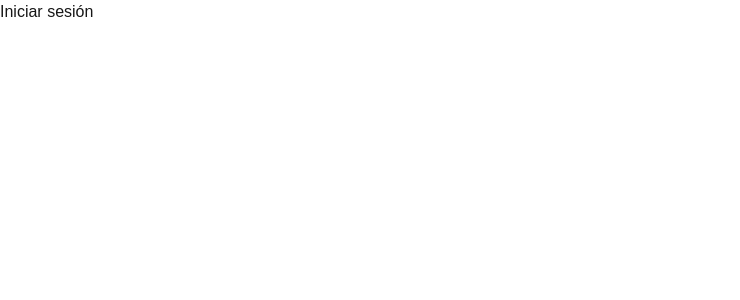
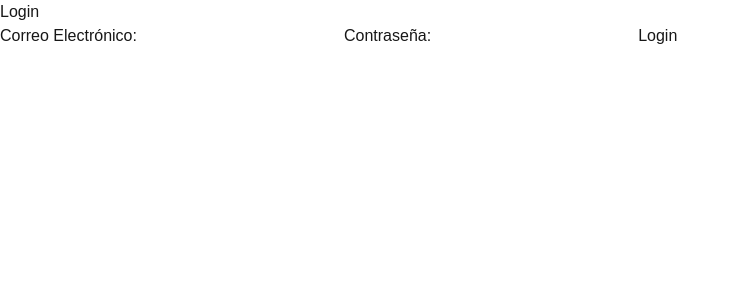
Before and after one commit to ccUnicode/UniOpenCourse, a Next.js app in the folder apps/frontend/: page /login in a window 1280 px wide. Shown: the top 300 px of the page, without its empty margins (0-740 px from the left). Built offline with nearby package versions, Linux system fonts and the light colour scheme; no server answers.

Commit message:
feat: adding structure for login

```diff
--- a/apps/frontend/app/login/page.tsx
+++ b/apps/frontend/app/login/page.tsx
@@ -1,3 +1,23 @@
+const baseUrl = process.env.API_URL || 'http://localhost:3001';
+
+const handleSubmit = async (
+  event: React.SyntheticEvent<HTMLFormElement, SubmitEvent>,
+) => {
+  event.preventDefault();
+  // Utilizar funcion fetch para enviar datos al backend
+};
+
 export default function Login() {
-  return <h1>Iniciar sesión</h1>;
+  return (
+    <div>
+      <h1>Login</h1>
+      <form onSubmit={handleSubmit}>
+        <label htmlFor="email">Correo Electrónico:</label>
+        <input type="email" id="email" name="email" required />
+        <label htmlFor="password">Contraseña:</label>
+        <input type="password" id="password" name="password" required />
+        <button type="submit">Login</button>
+      </form>
+    </div>
+  );
 }
--- a/apps/frontend/app/registro/page.tsx
+++ b/apps/frontend/app/registro/page.tsx
@@ -1,6 +1,8 @@
 const baseUrl = process.env.API_URL || 'http://localhost:3001';
 
-const handleSubmit = async (event) => {
+const handleSubmit = async (
+  event: React.SyntheticEvent<HTMLFormElement, SubmitEvent>,
+) => {
   event.preventDefault();
   // Utilizar funcion fetch para enviar datos al backend
 };
```
